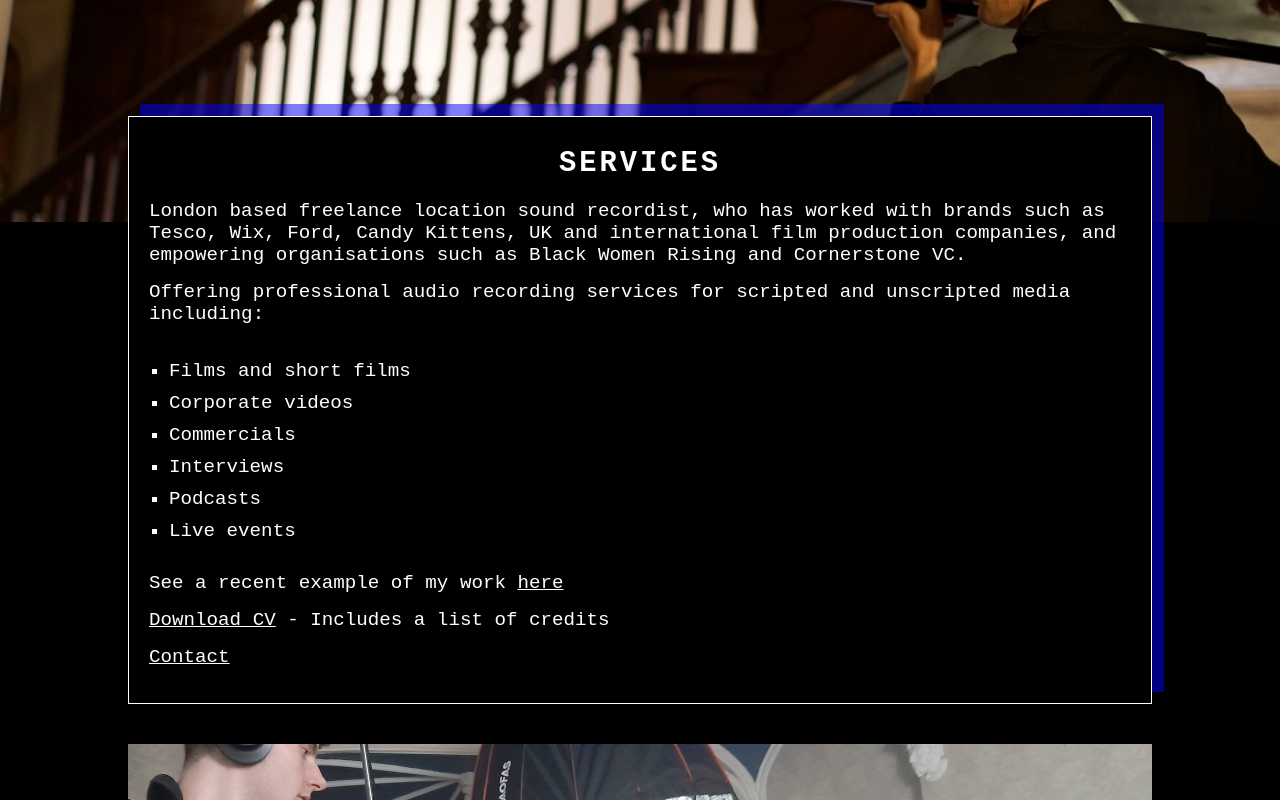
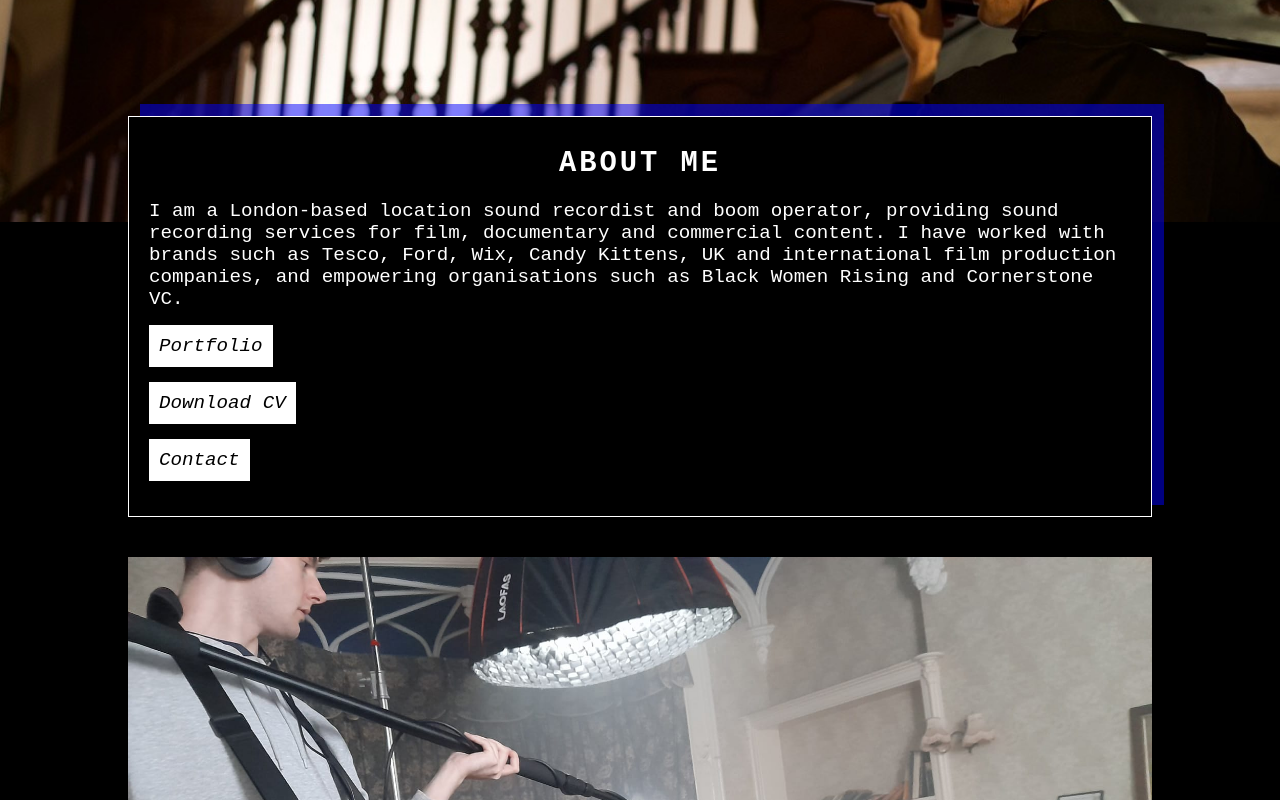
Before and after one commit to leondobson/leondobson.github.io, a plain HTML site: page index.html in a window 1280 px wide. Shown: the part 440-1240 px from the top of the page. Drawn offline with Linux system fonts and the light colour scheme.

Commit message:
changes to the front page

```diff
--- a/index.html
+++ b/index.html
@@ -39,20 +39,13 @@
             <img class="banner" src="./resources/images/banner-image.jpeg" alt="">
 
             <section class="box introduction">
-                <h2>SERVICES</h2>
-                <p>London based freelance location sound recordist, who has worked with brands such as Tesco, Wix, Ford, Candy Kittens, UK and international film production companies, and empowering organisations such as Black Women Rising and Cornerstone VC.</p>
+                <h2>ABOUT ME</h2>
+                <p>I am a London-based location sound recordist and boom operator, providing sound recording services for film, documentary and commercial content.
 
-                <p>Offering professional audio recording services for scripted and unscripted media including:</p>
-                <ul>
-                    <li>Films and short films</li>
-                    <li>Corporate videos</li>
-                    <li>Commercials</li>
-                    <li>Interviews</li>
-                    <li>Podcasts</li>
-                    <li>Live events</li>
-                </ul>
-                <p>See a recent example of my work <a href="#recent">here</a></p>
-                <p><a href="./resources/files/CV Leon Dobson - Sound Recordist (JUNE 2024).pdf" download target="_blank">Download CV</a> - Includes a list of credits</p>
+                I have worked with brands such as Tesco, Ford, Wix, Candy Kittens, UK and international film production companies, and empowering organisations such as Black Women Rising and Cornerstone VC.</p>
+
+                <p><a href="#recent">Portfolio</a></p>
+                <p><a href="./resources/files/CV Leon Dobson - Sound Recordist (JUNE 2024).pdf" download target="_blank">Download CV</a></p>
                 <p><a href="./contact.html">Contact</a></p>
 
             </section>
--- a/resources/css/style.css
+++ b/resources/css/style.css
@@ -223,8 +223,10 @@ section.box {
 
 .box a {
     display: inline-block;
-    text-decoration: underline;
-    padding: 0;
+    font-style: italic;
+    color: #000;
+    background-color: #FFF;
+    padding: 10px;
 }
 
 section.introduction {
```
